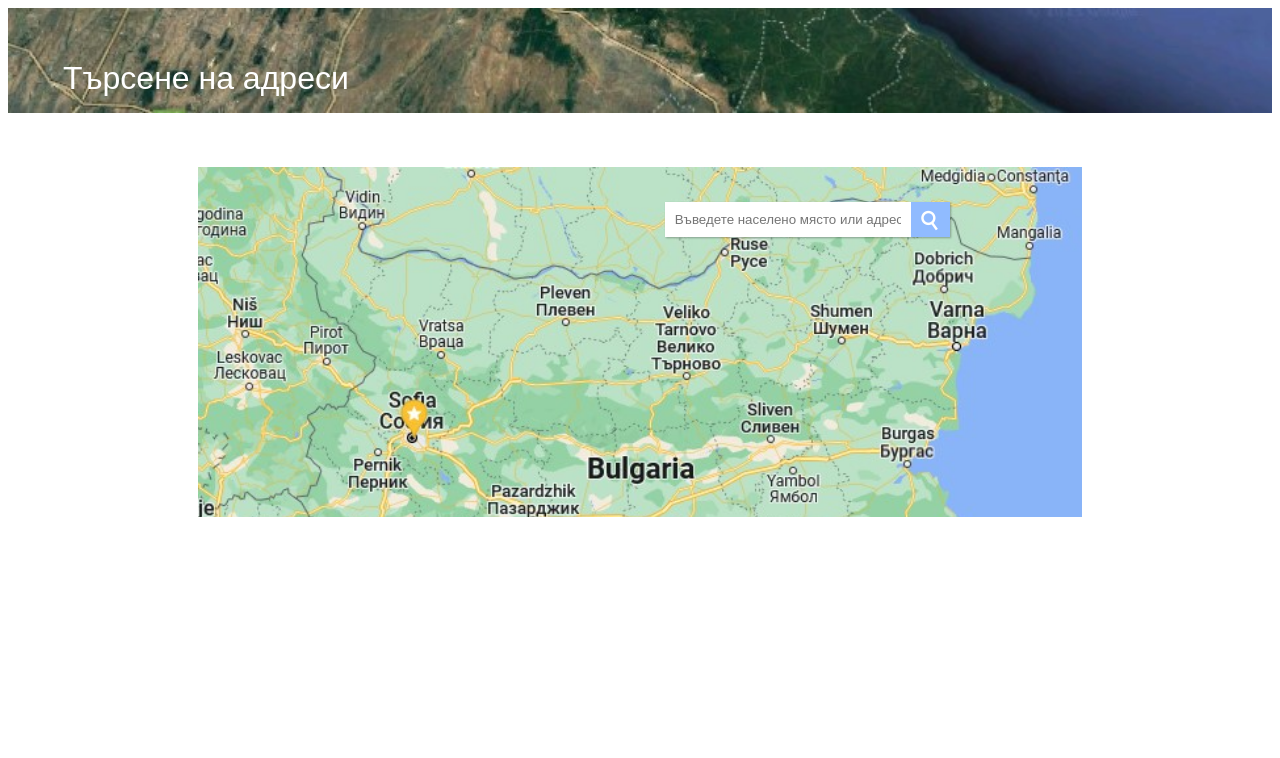
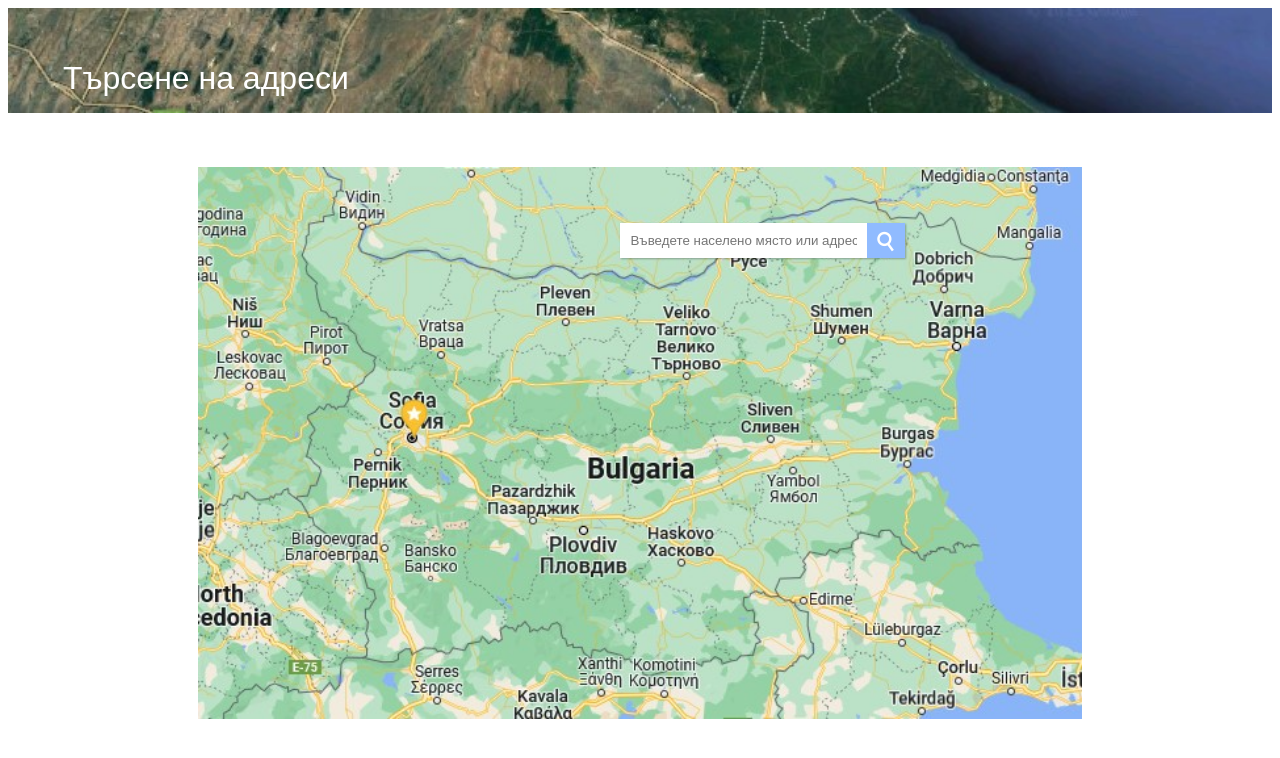
Before and after one commit to Lika-M/Address-Search-Page, a React (Create React App) app: page / in a window 1280 px wide. Shown: the top 758 px of the page. Built offline with nearby package versions, Linux system fonts and the light colour scheme.

Commit message:
Code refactoring.

```diff
--- a/src/App.css
+++ b/src/App.css
@@ -16,3 +16,7 @@ body {
 main {
   min-height: calc(100vh - 120px);
 }
+
+h1, h2, h3, h4, h5, h6{
+  margin: 0;
+}
--- a/src/App.js
+++ b/src/App.js
@@ -3,9 +3,9 @@ import './App.css';
 
 function App() {
   return (
-    <div className="App">
+    <main className="App">
      <Search/>
-    </div>
+    </main>
   );
 }
 
--- a/src/components/search/Search.js
+++ b/src/components/search/Search.js
@@ -1,12 +1,13 @@
 import { useState, useEffect } from 'react';
 
 import * as service from '../../services/addressService.js'
+import AddressList from '../list/AddressList.js';
 import styles from './Search.module.css';
 
 const Search = () => {
     const [search, setSearch] = useState('');
     const [selected, setSelected] = useState({ list: [], display: false });
-    const [result, setResult] = useState([])
+    const [result, setResult] = useState([]);
 
     useEffect(() => {
         if (search.length > 0) {
@@ -19,14 +20,21 @@ const Search = () => {
     const onChange = (ev) => {
         setSearch(ev.target.value);
         setSelected({ list: [], display: false });
+        // setResult([]);
     };
 
     const onClose = () => {
         setSearch('');
         setSelected({ list: [], display: false });
+        setResult([]);
     };
 
-    const onFocus = () => {
+    const onFocus = (ev) => {
+        if(ev.target.value === search){
+            // setResult([]);
+            return;
+        }
+
         setSelected(state => ({
             ...state,
             display: true
@@ -50,12 +58,12 @@ const Search = () => {
     }
 
     return (
-        <section>
-            <article className={styles['header']}>
+
+        <section className={styles.search}>
+            <article className={styles.header}>
                 <img className={styles['header-img']} src="images/geo.jpg" alt="Geo" />
                 <h1 className={styles['header-title']}>Търсене на адреси</h1>
             </article>
-
 
             <article className={styles.content}>
                 <div className={styles['content-image-wrapper']}>
@@ -99,7 +107,9 @@ const Search = () => {
                     )}
                 </div>
             </article>
+        {result.length > 0 && <AddressList list={result}/>}
         </section>
+
     );
 
 }
--- a/src/components/search/Search.module.css
+++ b/src/components/search/Search.module.css
@@ -1,3 +1,6 @@
+.search{
+    min-height: 100vh;
+}
 .header{
     width: 100%;
     position: relative;
@@ -26,8 +29,6 @@
 
 .content-image-wrapper{
     max-width: 100%;
-    height: 350px;
-    overflow: hidden;
 }
 
 .content-image {
@@ -41,7 +42,7 @@
     flex-direction: column;
     position: absolute;
     top: 10%;
-    right: 15%;
+    right: 20%;
     z-index: 1;
 }
 
@@ -53,7 +54,6 @@
 }
 
 .container-form-input {
-    /* width: 285px; */
     background: white;
     border: none;
     width: 100%;
```
